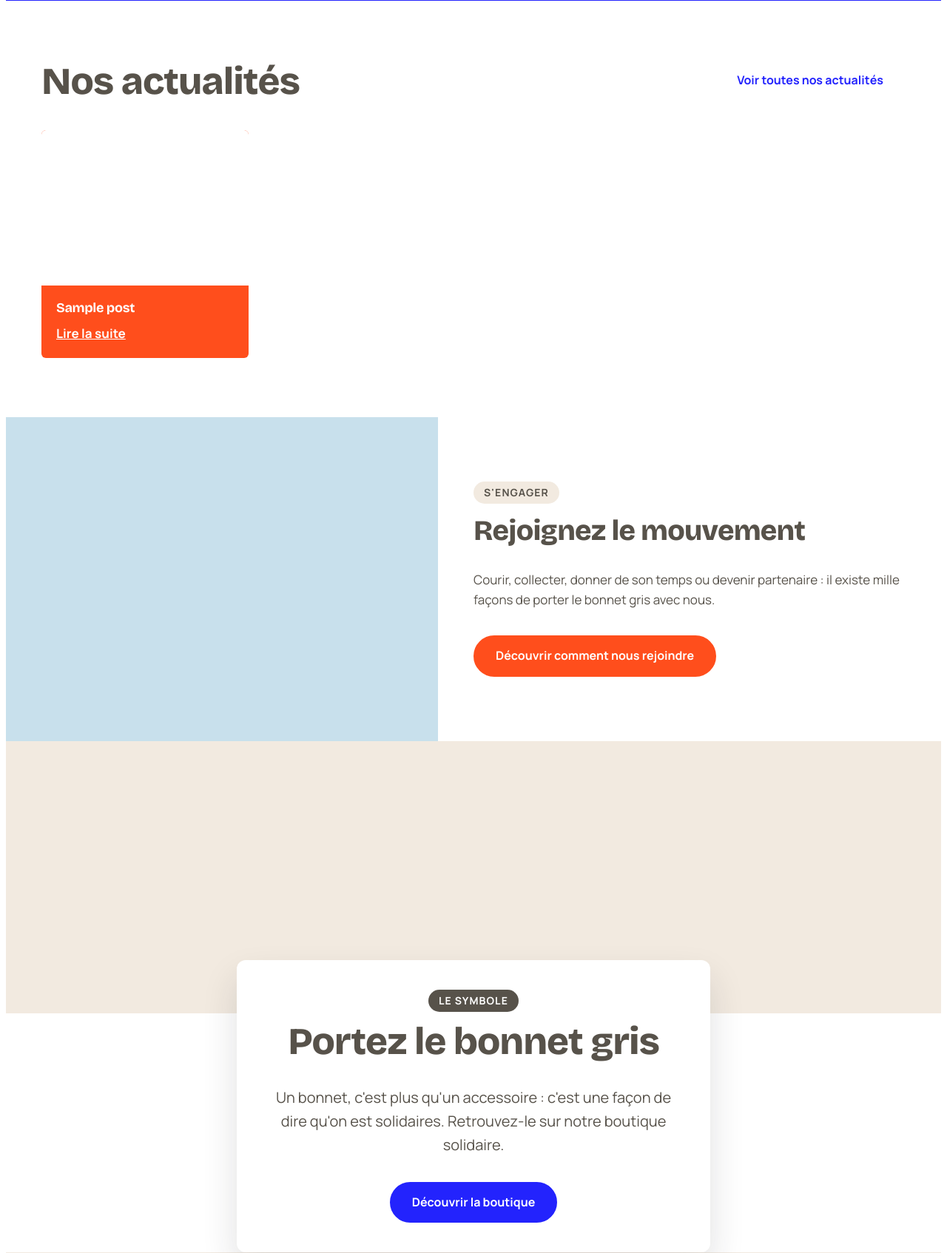
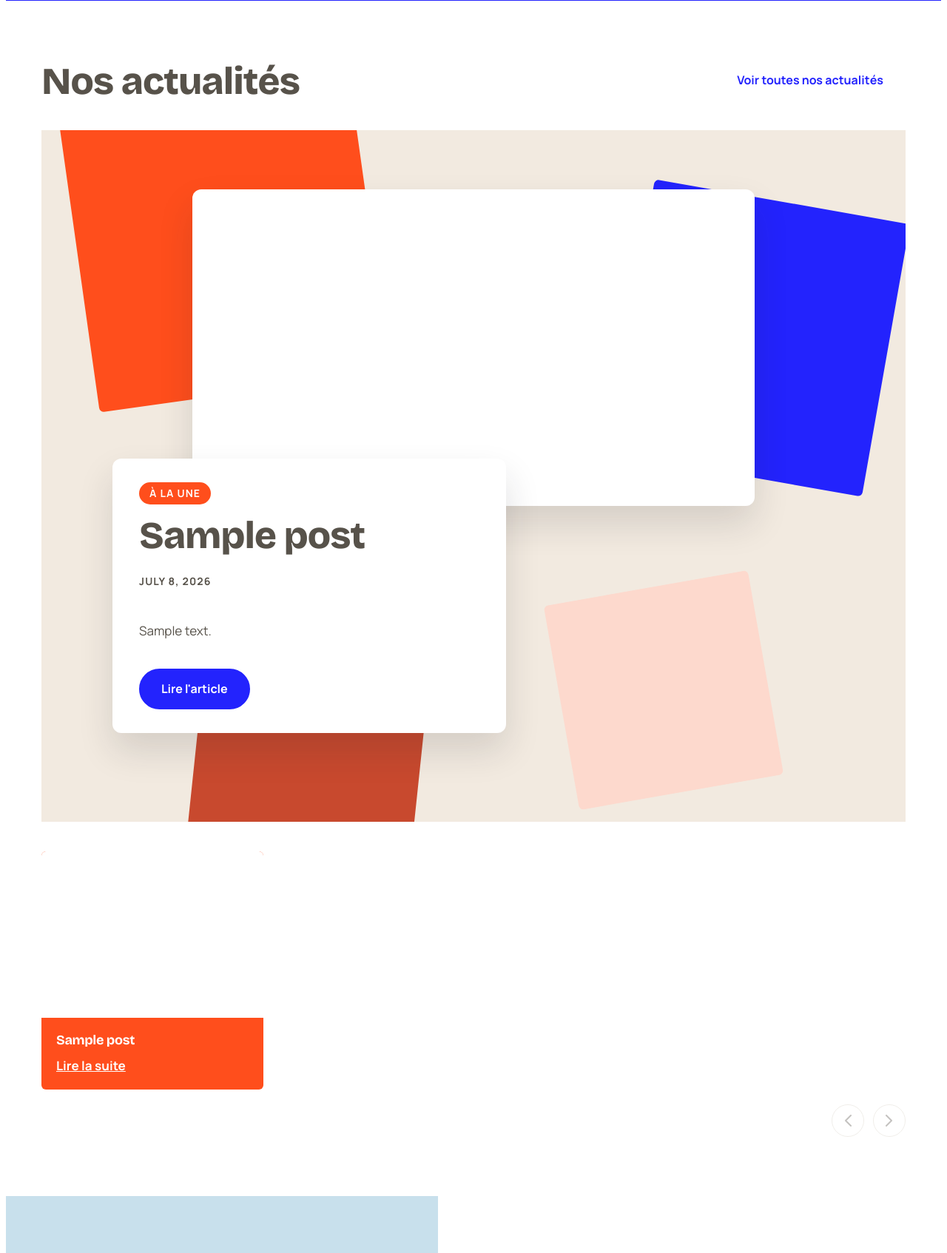
Before and after one commit to Gintho/Lesbonnetsgris, a WordPress theme: template front-page.php in a window 1280 px wide. Shown: the part 3087-4781 px from the top of the page at 74% size. Run offline with PHP 8.4 and a stand-in for WordPress, Linux system fonts and the light colour scheme; the site name, menu and one post (Sample post) are stand-ins, and other content is empty.

Commit message:
Add "À la Une" push and a scrollable carousel to the homepage news section
- news-hero now accepts a heading_tag arg (defaults to h1, unchanged
  on the Actualités page) so it can be reused as an h3 on the homepage
  without creating a second h1.
- home/news-teaser now shows the latest post as a full news-hero push,
  followed by up to 8 more posts in a horizontally scrolling carousel:
  fixed-width cards show 3 in full with the 4th peeking at the edge,
  with prev/next arrow buttons (assets/js/news-carousel.js) on desktop
  and native touch scroll on mobile (arrows hidden under 640px).
- Removes the now-unused 4-column news-teaser grid CSS.

```diff
--- a/assets/css/components.css
+++ b/assets/css/components.css
@@ -935,19 +935,59 @@
 	align-self: flex-start;
 }
 
-/* ---- News teaser cards (home page, 4 pop-color cards) ---- */
-.ds-cards-grid--news-teaser {
-	grid-template-columns: repeat(4, 1fr);
-	gap: 16px;
-}
-@media (max-width: 900px) {
-	.ds-cards-grid--news-teaser {
-		grid-template-columns: repeat(2, 1fr);
-	}
-}
-@media (max-width: 560px) {
-	.ds-cards-grid--news-teaser {
-		grid-template-columns: 1fr;
+/* ---- News carousel (home page: 3 cards visible, 4th peeking at the edge) ---- */
+.ds-news-carousel {
+	position: relative;
+	margin-top: 40px;
+}
+.ds-news-carousel__track {
+	display: flex;
+	gap: 20px;
+	overflow-x: auto;
+	scroll-snap-type: x mandatory;
+	scroll-behavior: smooth;
+	scrollbar-width: none;
+	-ms-overflow-style: none;
+}
+.ds-news-carousel__track::-webkit-scrollbar {
+	display: none;
+}
+.ds-news-carousel__item {
+	flex: 0 0 300px;
+	scroll-snap-align: start;
+}
+.ds-news-carousel__nav {
+	display: flex;
+	justify-content: flex-end;
+	gap: 12px;
+	margin-top: 20px;
+}
+.ds-news-carousel__arrow {
+	display: flex;
+	align-items: center;
+	justify-content: center;
+	width: 44px;
+	height: 44px;
+	border: 1px solid var(--border-default);
+	border-radius: var(--radius-pill);
+	background: var(--white);
+	color: var(--gray-500);
+	cursor: pointer;
+}
+.ds-news-carousel__arrow:hover {
+	background: var(--cream);
+}
+.ds-news-carousel__arrow:disabled {
+	opacity: 0.35;
+	cursor: default;
+	pointer-events: none;
+}
+@media (max-width: 640px) {
+	.ds-news-carousel__nav {
+		display: none;
+	}
+	.ds-news-carousel__item {
+		flex-basis: 78vw;
 	}
 }
 .ds-news-teaser-card {
--- /dev/null
+++ b/assets/js/news-carousel.js
@@ -0,0 +1,46 @@
+( function () {
+	'use strict';
+
+	var carousels = document.querySelectorAll( '.ds-news-carousel' );
+
+	carousels.forEach( function ( carousel ) {
+		var track = carousel.querySelector( '.ds-news-carousel__track' );
+		var prevBtn = carousel.querySelector( '.ds-news-carousel__arrow--prev' );
+		var nextBtn = carousel.querySelector( '.ds-news-carousel__arrow--next' );
+
+		if ( ! track ) {
+			return;
+		}
+
+		function scrollByAmount( direction ) {
+			var item = track.querySelector( '.ds-news-carousel__item' );
+			var gap = 20;
+			var amount = item ? item.getBoundingClientRect().width + gap : track.clientWidth * 0.8;
+			track.scrollBy( { left: direction * amount, behavior: 'smooth' } );
+		}
+
+		function updateArrows() {
+			if ( ! prevBtn || ! nextBtn ) {
+				return;
+			}
+			var maxScroll = track.scrollWidth - track.clientWidth - 4;
+			prevBtn.disabled = track.scrollLeft <= 4;
+			nextBtn.disabled = track.scrollLeft >= maxScroll;
+		}
+
+		if ( prevBtn ) {
+			prevBtn.addEventListener( 'click', function () {
+				scrollByAmount( -1 );
+			} );
+		}
+		if ( nextBtn ) {
+			nextBtn.addEventListener( 'click', function () {
+				scrollByAmount( 1 );
+			} );
+		}
+
+		track.addEventListener( 'scroll', updateArrows, { passive: true } );
+		window.addEventListener( 'resize', updateArrows );
+		updateArrows();
+	} );
+} )();
--- a/inc/enqueue.php
+++ b/inc/enqueue.php
@@ -35,5 +35,14 @@ function bonnets_gris_scripts() {
 		file_exists( $manifesto_reveal_path ) ? filemtime( $manifesto_reveal_path ) : false,
 		true
 	);
+
+	$news_carousel_path = get_theme_file_path( 'assets/js/news-carousel.js' );
+	wp_enqueue_script(
+		'bonnets-gris-news-carousel',
+		get_theme_file_uri( 'assets/js/news-carousel.js' ),
+		array(),
+		file_exists( $news_carousel_path ) ? filemtime( $news_carousel_path ) : false,
+		true
+	);
 }
 add_action( 'wp_enqueue_scripts', 'bonnets_gris_scripts' );
--- a/template-parts/home/news-teaser.php
+++ b/template-parts/home/news-teaser.php
@@ -5,14 +5,16 @@ if ( ! defined( 'ABSPATH' ) ) {
 
 $tones = array( 'orange', 'blue', 'terracotta', 'nude' );
 
-$news_query = new WP_Query(
+$featured_query = new WP_Query(
 	array(
 		'post_type'           => 'post',
 		'post_status'         => 'publish',
-		'posts_per_page'      => 4,
+		'posts_per_page'      => 1,
 		'ignore_sticky_posts' => true,
 	)
 );
+
+$featured_id = 0;
 ?>
 <section class="ds-section ds-section--white">
 	<div class="ds-section__inner">
@@ -22,12 +24,51 @@ $news_query = new WP_Query(
 				<?php esc_html_e( 'Voir toutes nos actualités', 'bonnets-gris' ); ?>
 			</a>
 		</div>
-		<?php if ( $news_query->have_posts() ) : ?>
-			<div class="ds-cards-grid ds-cards-grid--news-teaser">
+
+		<?php
+		if ( $featured_query->have_posts() ) :
+			$featured_query->the_post();
+			$featured_id = get_the_ID();
+			get_template_part(
+				'template-parts/marketing/news-hero',
+				null,
+				array(
+					'heading_tag' => 'h3',
+					'eyebrow'     => __( 'À la une', 'bonnets-gris' ),
+					'title'       => get_the_title(),
+					'subtitle'    => get_the_date(),
+					'description' => wp_trim_words( get_the_excerpt(), 30 ),
+					'image'       => get_the_post_thumbnail_url( $featured_id, 'large' ),
+					'image_alt'   => get_the_title(),
+					'cta_label'   => __( "Lire l'article", 'bonnets-gris' ),
+					'cta_url'     => get_permalink(),
+				)
+			);
+			wp_reset_postdata();
+		endif;
+		?>
+
+		<?php
+		$rest_query = new WP_Query(
+			array(
+				'post_type'           => 'post',
+				'post_status'         => 'publish',
+				'posts_per_page'      => 8,
+				'post__not_in'        => $featured_id ? array( $featured_id ) : array(),
+				'ignore_sticky_posts' => true,
+			)
+		);
+		if ( $rest_query->have_posts() ) :
+			?>
+			<div class="ds-news-carousel">
+				<div class="ds-news-carousel__track">
 					<?php
 					$index = 0;
-				while ( $news_query->have_posts() ) :
-					$news_query->the_post();
+					while ( $rest_query->have_posts() ) :
+						$rest_query->the_post();
+						?>
+						<div class="ds-news-carousel__item">
+							<?php
 							get_template_part(
 								'template-parts/cards/news-teaser-card',
 								null,
@@ -38,13 +79,29 @@ $news_query = new WP_Query(
 									'tone'  => $tones[ $index % count( $tones ) ],
 								)
 							);
+							?>
+						</div>
+						<?php
 						++$index;
 					endwhile;
 					wp_reset_postdata();
 					?>
 				</div>
-		<?php else : ?>
+				<div class="ds-news-carousel__nav">
+					<button type="button" class="ds-news-carousel__arrow ds-news-carousel__arrow--prev" aria-label="<?php esc_attr_e( 'Actualités précédentes', 'bonnets-gris' ); ?>">
+						<svg width="10" height="16" viewBox="0 0 10 16" fill="none" aria-hidden="true"><path d="M9 1 2 8l7 7" stroke="currentColor" stroke-width="2" stroke-linecap="round" stroke-linejoin="round"/></svg>
+					</button>
+					<button type="button" class="ds-news-carousel__arrow ds-news-carousel__arrow--next" aria-label="<?php esc_attr_e( 'Actualités suivantes', 'bonnets-gris' ); ?>">
+						<svg width="10" height="16" viewBox="0 0 10 16" fill="none" aria-hidden="true"><path d="m1 1 7 7-7 7" stroke="currentColor" stroke-width="2" stroke-linecap="round" stroke-linejoin="round"/></svg>
+					</button>
+				</div>
+			</div>
+			<?php
+		else :
+			?>
 			<p><?php esc_html_e( 'Les actualités arrivent bientôt.', 'bonnets-gris' ); ?></p>
-		<?php endif; ?>
+			<?php
+		endif;
+		?>
 	</div>
 </section>
--- a/template-parts/marketing/news-hero.php
+++ b/template-parts/marketing/news-hero.php
@@ -11,6 +11,11 @@ $image       = $args['image'] ?? '';
 $image_alt   = $args['image_alt'] ?? '';
 $cta_label   = $args['cta_label'] ?? '';
 $cta_url     = $args['cta_url'] ?? '#';
+
+$heading_tag = $args['heading_tag'] ?? 'h1';
+if ( ! in_array( $heading_tag, array( 'h1', 'h2', 'h3' ), true ) ) {
+	$heading_tag = 'h1';
+}
 ?>
 <section class="ds-news-hero">
 	<div class="ds-news-hero__blocks" aria-hidden="true">
@@ -28,7 +33,7 @@ $cta_url     = $args['cta_url'] ?? '#';
 		<?php if ( $eyebrow ) : ?>
 			<span class="ds-badge ds-badge--secondary"><?php echo esc_html( $eyebrow ); ?></span>
 		<?php endif; ?>
-		<h1 class="ds-h1 ds-news-hero__title"><?php echo esc_html( $title ); ?></h1>
+		<?php printf( '<%1$s class="ds-h1 ds-news-hero__title">%2$s</%1$s>', esc_html( $heading_tag ), esc_html( $title ) ); ?>
 		<?php if ( $subtitle ) : ?>
 			<p class="ds-news-hero__subtitle"><?php echo esc_html( $subtitle ); ?></p>
 		<?php endif; ?>
```
Lines whose indentation alone changed are shown as unchanged.
